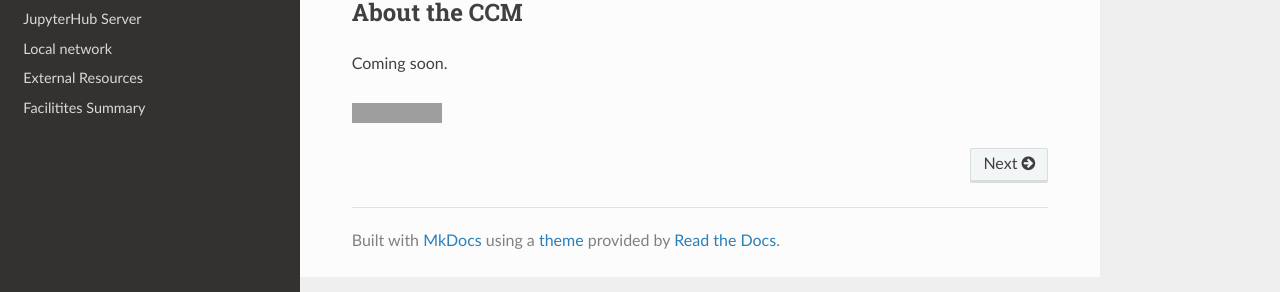
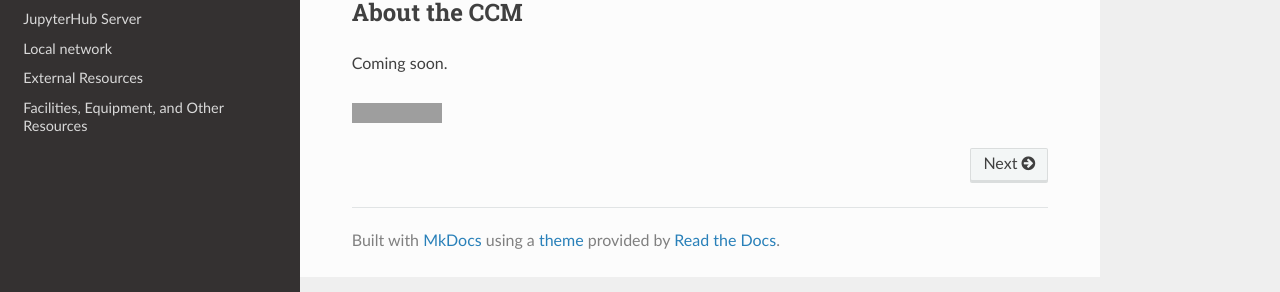
Before and after one commit to ccmucdenver/ccm-docs, an MkDocs documentation site: the page built from docs/index.md, in a window 1280 px wide. Shown: the part 401-693 px from the top of the page. Built offline with MkDocs 1.6.1, drawn with Linux system fonts in a browser that asks for light colours; nearby versions of some CDN libraries; grey boxes are pictures that could not be loaded.

Commit message:
Facilities, Equipment, and Other Resources in TOC

```diff
--- a/mkdocs.yml
+++ b/mkdocs.yml
@@ -12,5 +12,5 @@ nav:
     - JupyterHub Server: jupyterhub.md
     - Local network: local.md
     - External Resources: external.md
-    - Facilitites Summary: facilities.md
+    - Facilities, Equipment, and Other Resources: facilities.md
 theme: readthedocs
```
